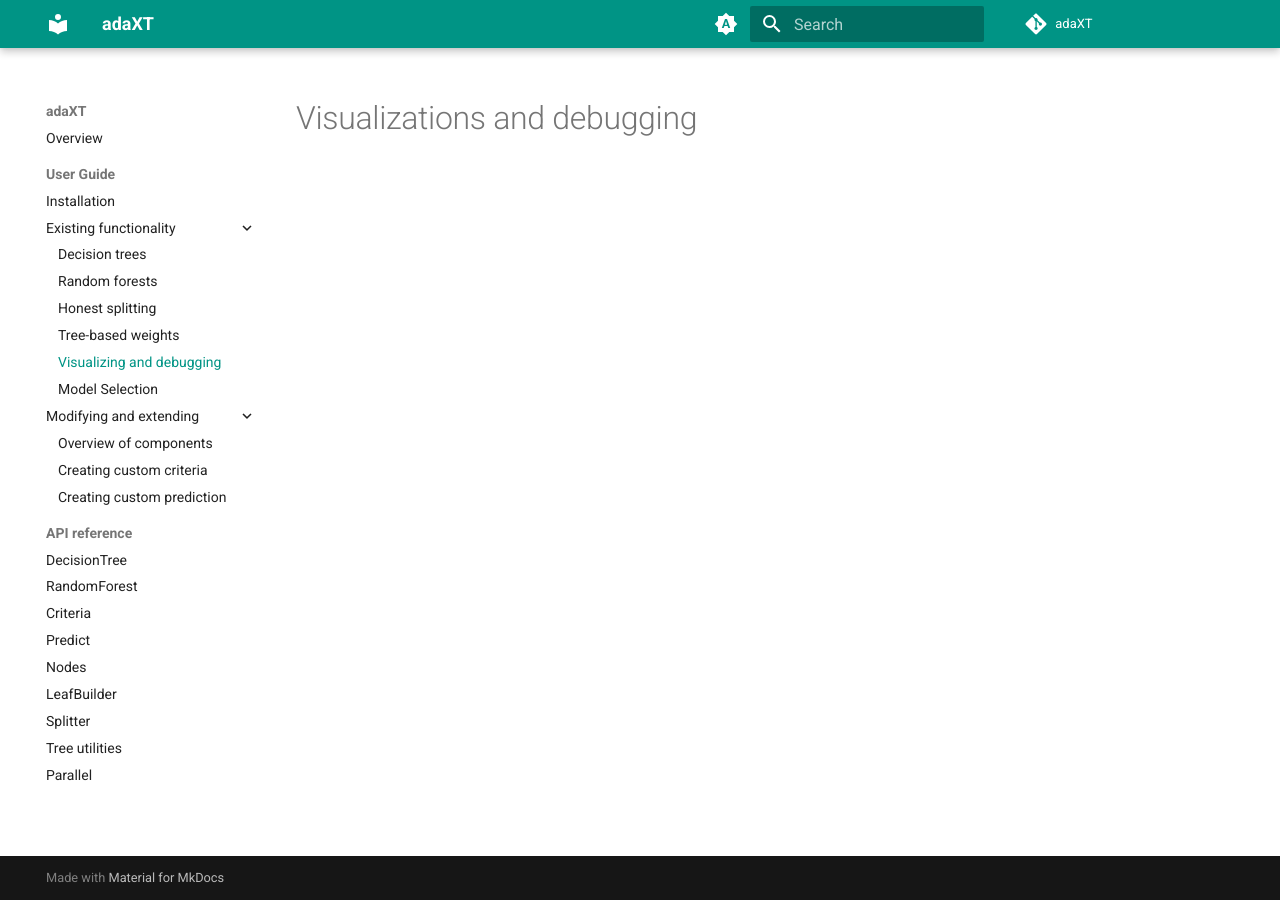
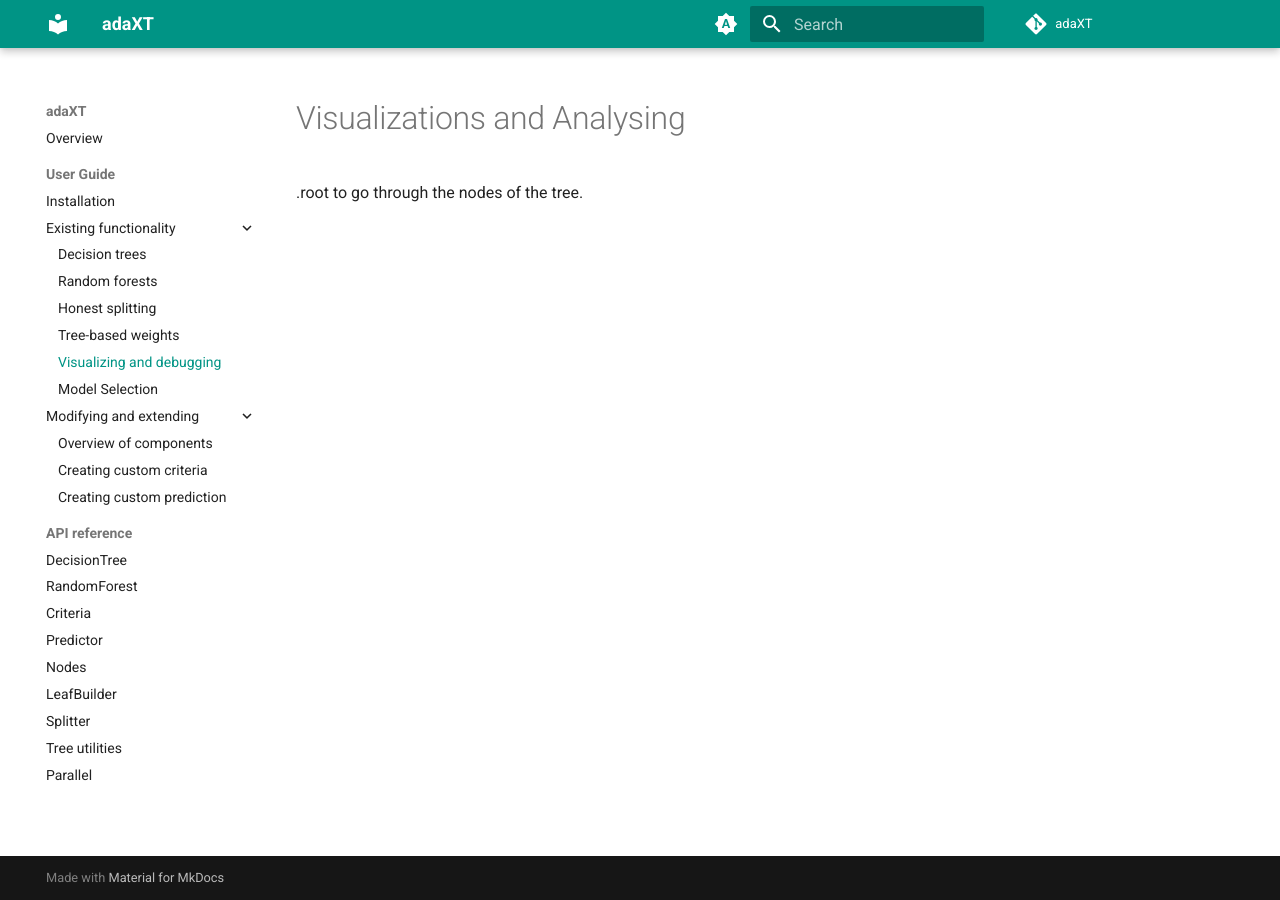
Before and after one commit to NiklasPfister/adaXT, an MkDocs documentation site: the page built from docs/user_guide/vis_and_debug.md, in a window 1280 px wide. Built offline with MkDocs 1.6.1 and Material for MkDocs 9.7.7, drawn with Linux system fonts in a browser that asks for light colours; comment, search, counter and statistics services are not loaded.

Commit message:
Update predict to predictor in documentation

```diff
--- a/docs/user_guide/vis_and_debug.md
+++ b/docs/user_guide/vis_and_debug.md
@@ -1,3 +1,6 @@
-# Visualizations and debugging
+# Visualizations and Analysing
 
 <!-- TODO: Write this section -->
+
+
+.root to go through the nodes of the tree.
--- a/mkdocs.yml
+++ b/mkdocs.yml
@@ -76,7 +76,7 @@ nav:
       - DecisionTree: api_docs/DecisionTree.md
       - RandomForest: api_docs/RandomForest.md
       - Criteria: api_docs/Criteria.md
-      - Predict: api_docs/Predict.md
+      - Predictor: api_docs/Predictor.md
       - Nodes: api_docs/Nodes.md
       - LeafBuilder: api_docs/LeafBuilder.md
       - Splitter: api_docs/Splitter.md
```
Also changed, not shown: docs/api_docs/Predictor.md (renamed from docs/api_docs/Predict.md, +6 -6 lines).
